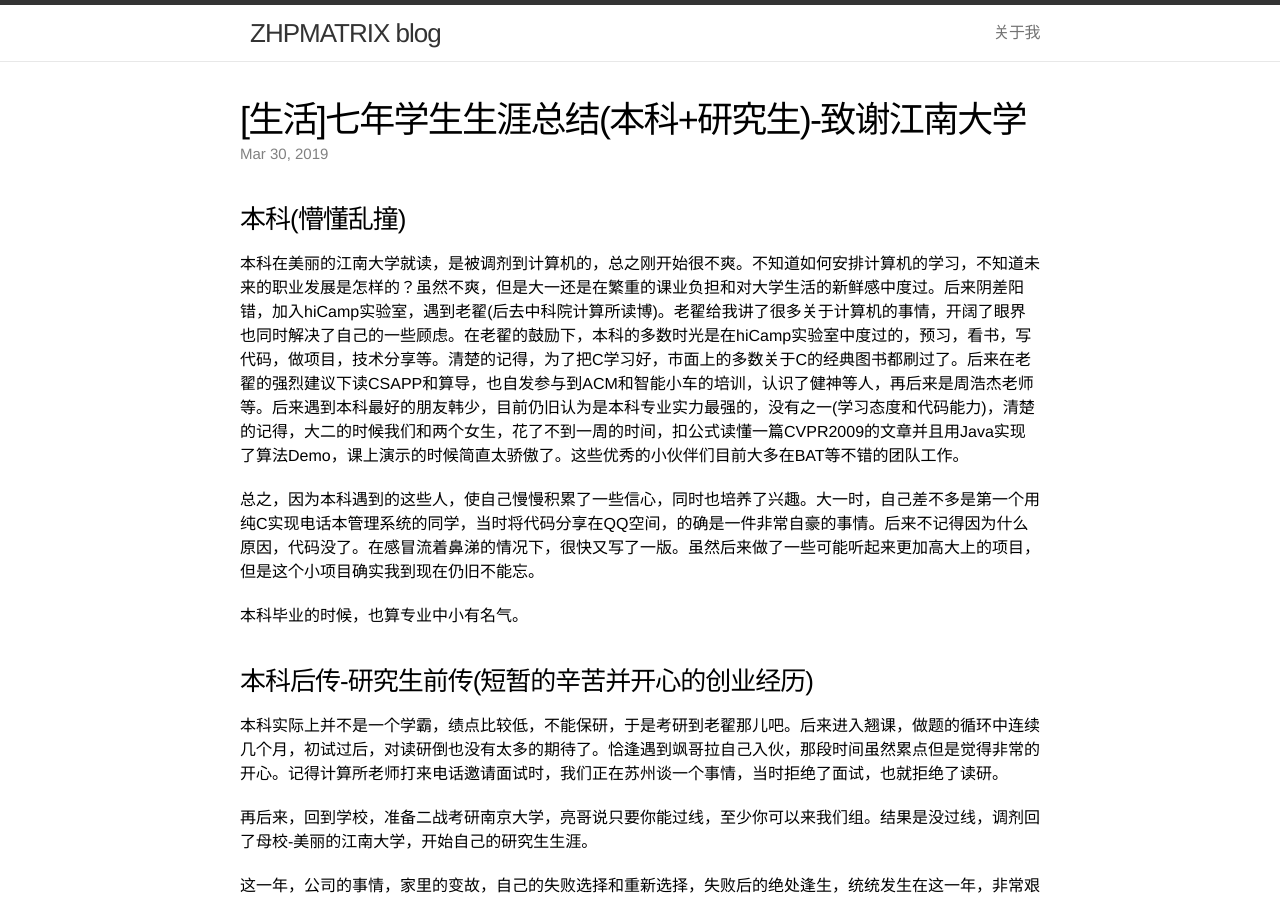
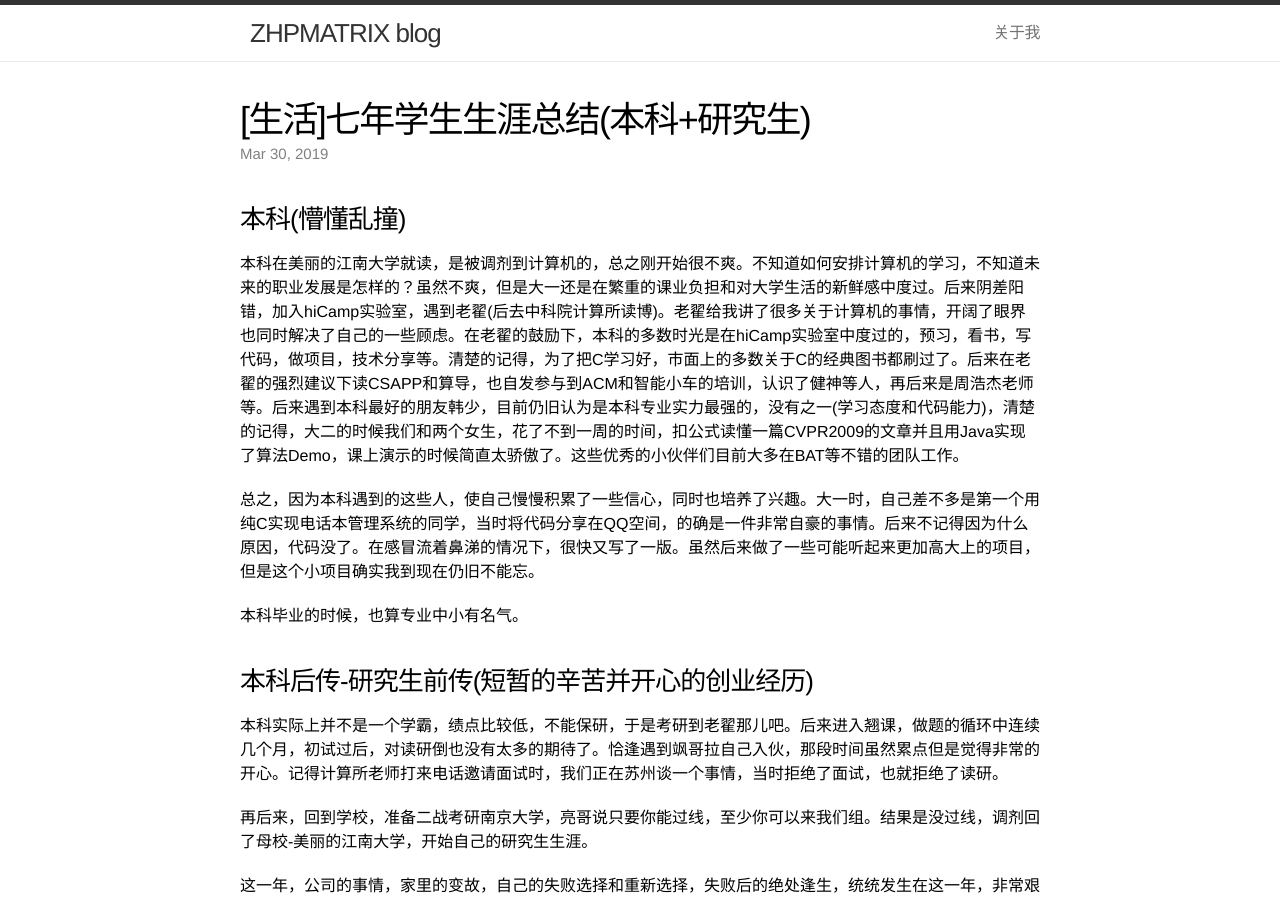
Before and after one commit to zhpmatrix/zhpmatrix.github.io, a Jekyll site: the page built from _posts/2019-03-30-summary.md, in a window 1280 px wide and 900 px high. Built offline with Jekyll 4.4.1, drawn with Linux system fonts in a browser that asks for light colours; comment, search, counter and statistics services are not loaded.

Commit message:
update title

```diff
--- a/_posts/2019-03-30-summary.md
+++ b/_posts/2019-03-30-summary.md
@@ -1,6 +1,6 @@
 ---
 layout: post
-title: "[生活]七年学生生涯总结(本科+研究生)-致谢江南大学"
+title: "[生活]七年学生生涯总结(本科+研究生)"
 excerpt: "一般这样的总结都是在大论文的致谢部分，但是在大论文的致谢部分，有些内容总是不能够客观的去写。此外，这样的总结适合在参加完毕业典礼的时候写，但是估计那个时候情绪复杂也难以冷静的思考，从而给自己一个客观全面的总结，因此索性就放在博客中吧。"
 date: 2019-03-30 18:43:00
 mathjax: true
```
